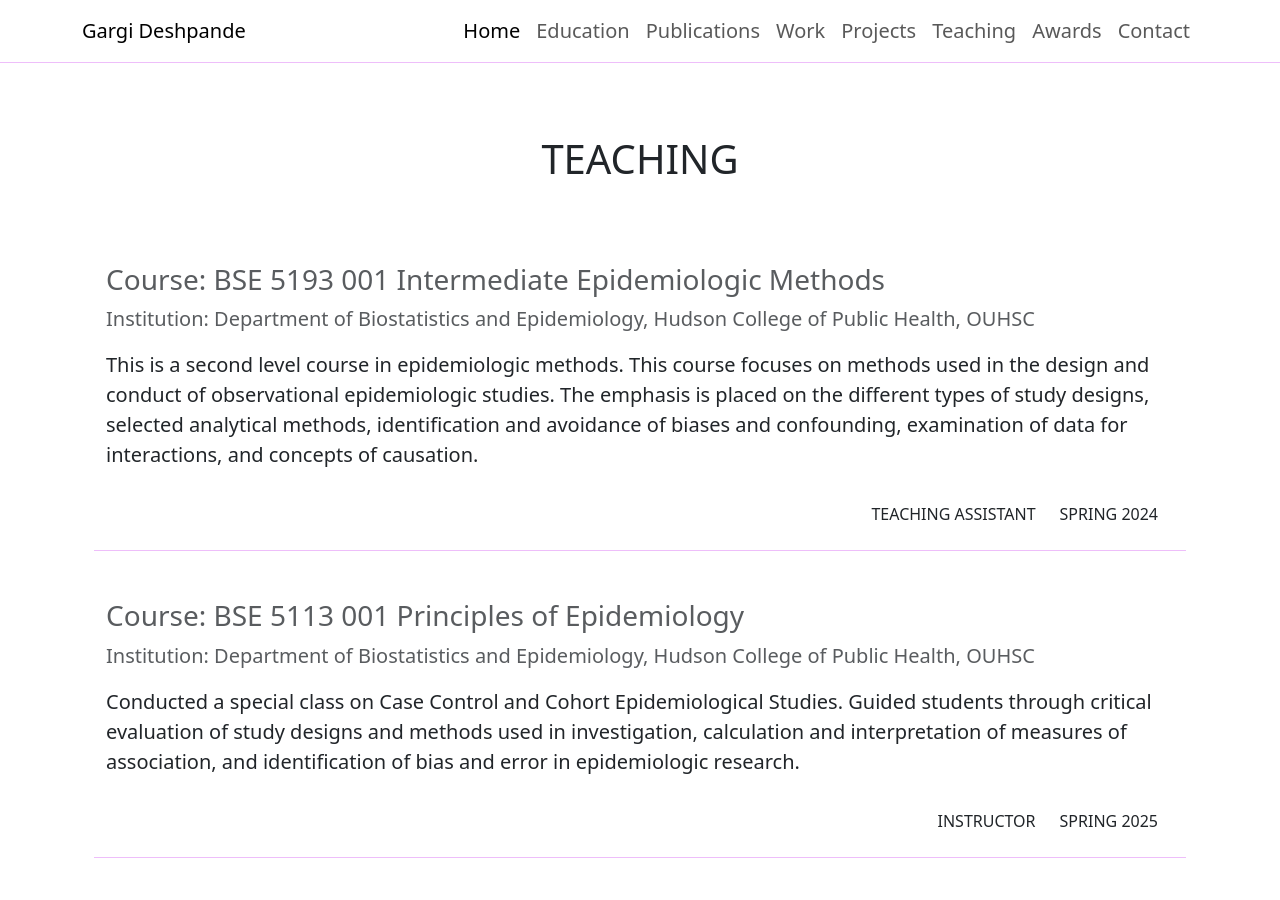
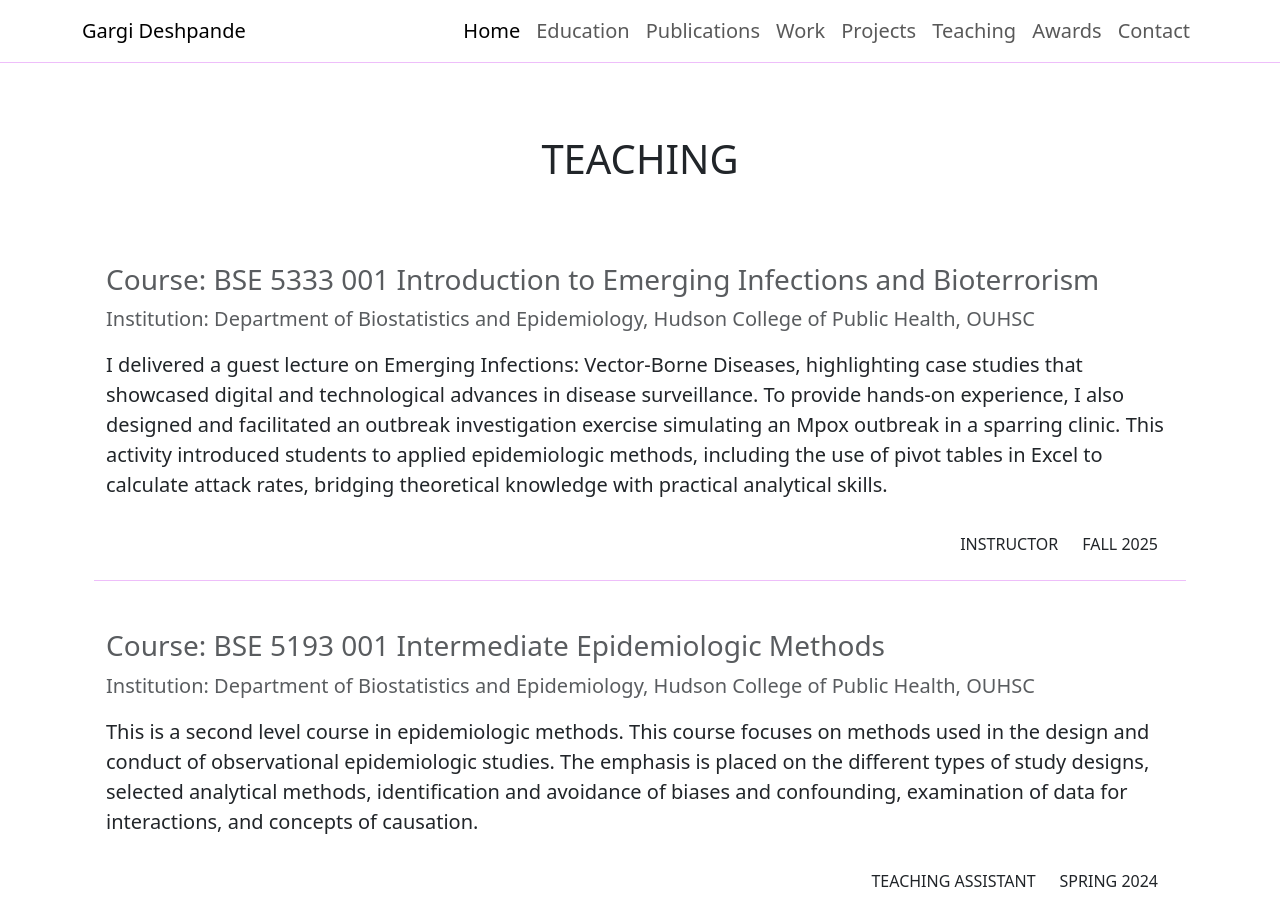
Before and after one commit to sohom070994/sohom070994.github.io, a Jekyll site: the page built from index.md, in a window 1280 px wide and 900 px high, scrolled down 7737 px. Built offline with Jekyll 4.4.1, drawn with Linux system fonts in a browser that asks for light colours.

Commit message:
updated teaching

```diff
--- a/_data/hometext.yml
+++ b/_data/hometext.yml
@@ -53,6 +53,14 @@ projects:
 teaching:
   title: "Teaching"
   list:
+    - title: "Course: BSE 5333 001 Introduction to Emerging Infections and Bioterrorism"
+      school: "Institution:  Department of Biostatistics and Epidemiology, Hudson College of Public Health, OUHSC"
+      text: |
+        I delivered a guest lecture on Emerging Infections: Vector-Borne Diseases, highlighting case studies that showcased digital and technological advances in disease surveillance. To provide hands-on experience, I also designed and facilitated an outbreak investigation exercise simulating an Mpox outbreak in a sparring clinic. This activity introduced students to applied epidemiologic methods, including the use of pivot tables in Excel to calculate attack rates, bridging theoretical knowledge with practical analytical skills.
+      role: "Instructor"
+      period: "Fall 2025"
+      button_text: "Course Materials"
+      button_link: "https://example.com"
     - title: "Course: BSE 5193 001 Intermediate Epidemiologic Methods"
       school: "Institution:  Department of Biostatistics and Epidemiology, Hudson College of Public Health, OUHSC"
       text: |
```
